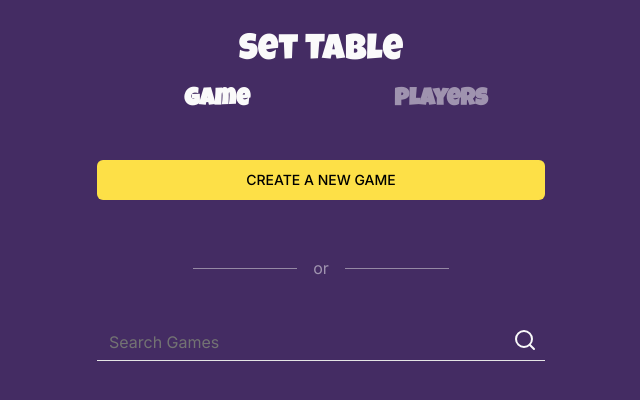
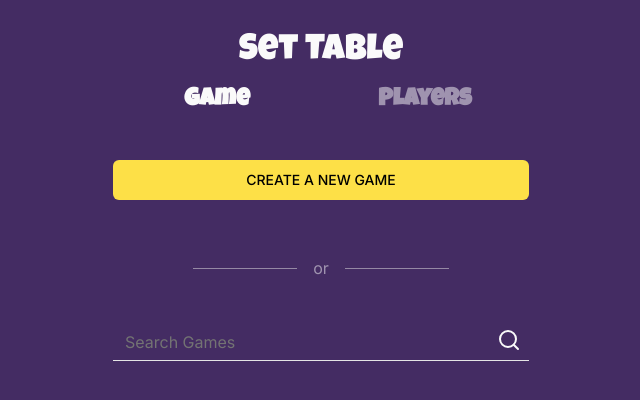
Before and after one commit to StianSto/Skarbard, a Next.js app: page /table/1 in a window 1280 px wide. Shown: the top 400 px of the page, without its empty margins (319-959 px from the left). Built offline with nearby package versions, Linux system fonts and the light colour scheme.

Commit message:
page-padding

```diff
--- a/app/game/[id]/page.tsx
+++ b/app/game/[id]/page.tsx
@@ -23,8 +23,6 @@ import {
   DropdownMenuTrigger,
 } from "@/components/ui/dropdown-menu";
 
-
-
 export default function GameByID({ params }: { params: { id: string } }) {
   const id = params.id;
 
@@ -48,7 +46,7 @@ export default function GameByID({ params }: { params: { id: string } }) {
   }
 
   return (
-    <main className="py-8 mx-auto max-w-md flex flex-col flex-1 h-screen">
+    <main className="py-8 px-4 mx-auto max-w-md flex flex-col flex-1">
       <h1 className="font-lucky text-4xl">New Game</h1>
       <div className="max-w-md mb-4">
         <Input
--- a/app/page.tsx
+++ b/app/page.tsx
@@ -4,7 +4,7 @@ import Link from "next/link";
 
 export default function Home() {
   return (
-    <main className="h-full flex flex-col items-center justify-between p-8">
+    <main className="h-full flex flex-col items-center justify-between p-8 px-4">
       <h1 className="w-full max-w-md logo" aria-label="Skårbård">
         <Image
           width={500}
--- a/app/players/page.tsx
+++ b/app/players/page.tsx
@@ -35,7 +35,7 @@ export default function SetTable() {
   }
 
   return (
-    <main className="py-8 mx-auto max-w-md flex flex-col flex-1 h-screen">
+    <main className="py-8 mx-auto max-w-md flex flex-col flex-1">
       <h2>Players</h2>
       <ul className="flex flex-wrap gap-2">
         {players.map((player, index) => (
--- a/app/table/[id]/page.tsx
+++ b/app/table/[id]/page.tsx
@@ -111,7 +111,7 @@ function Table({ params }: { params: { id: string } }) {
   }
 
   return (
-    <main className="py-8 mx-auto max-w-md flex flex-col flex-1 h-screen">
+    <main className="py-8 px-4 mx-auto max-w-md flex flex-col flex-1">
       <h1 className="font-lucky text-center text-4xl">Set Table</h1>
       <nav className="mt-2">
         <div className="flex font-lucky">
@@ -133,7 +133,7 @@ function Table({ params }: { params: { id: string } }) {
           </Button>
 
           <Button
-            className={`text-center font-bold text-2xl flex-1 p-0 hover:opacity-100 rounded-s-none ${
+            className={`text-center font-bold text-2xl flex-1 rounded-s-none ${
               multistep !== "players" ? "opacity-50" : null
             }`}
             onClick={() => setMultistep("players")}
--- a/app/table/overview/page.tsx
+++ b/app/table/overview/page.tsx
@@ -16,7 +16,6 @@ import { useGameSettingsStore } from "@/store/gameSettingsStore";
 import { Button } from "@/components/ui/button";
 import GameRule from "@/components/ui/gameRule";
 import Link from "next/link";
-
 
 function Overview({ params }: any) {
   let savedPlayers;
@@ -71,7 +70,7 @@ function Overview({ params }: any) {
   }
 
   return (
-    <main className="py-8 mx-auto max-w-md flex flex-col flex-1 h-screen">
+    <main className="py-8 mx-auto max-w-md flex flex-col flex-1">
       <h1 className="font-lucky">Overview</h1>
       <section className="mt-4">
         <h2>Game: {game ? game.title : <i>choose a game</i>}</h2>
```
